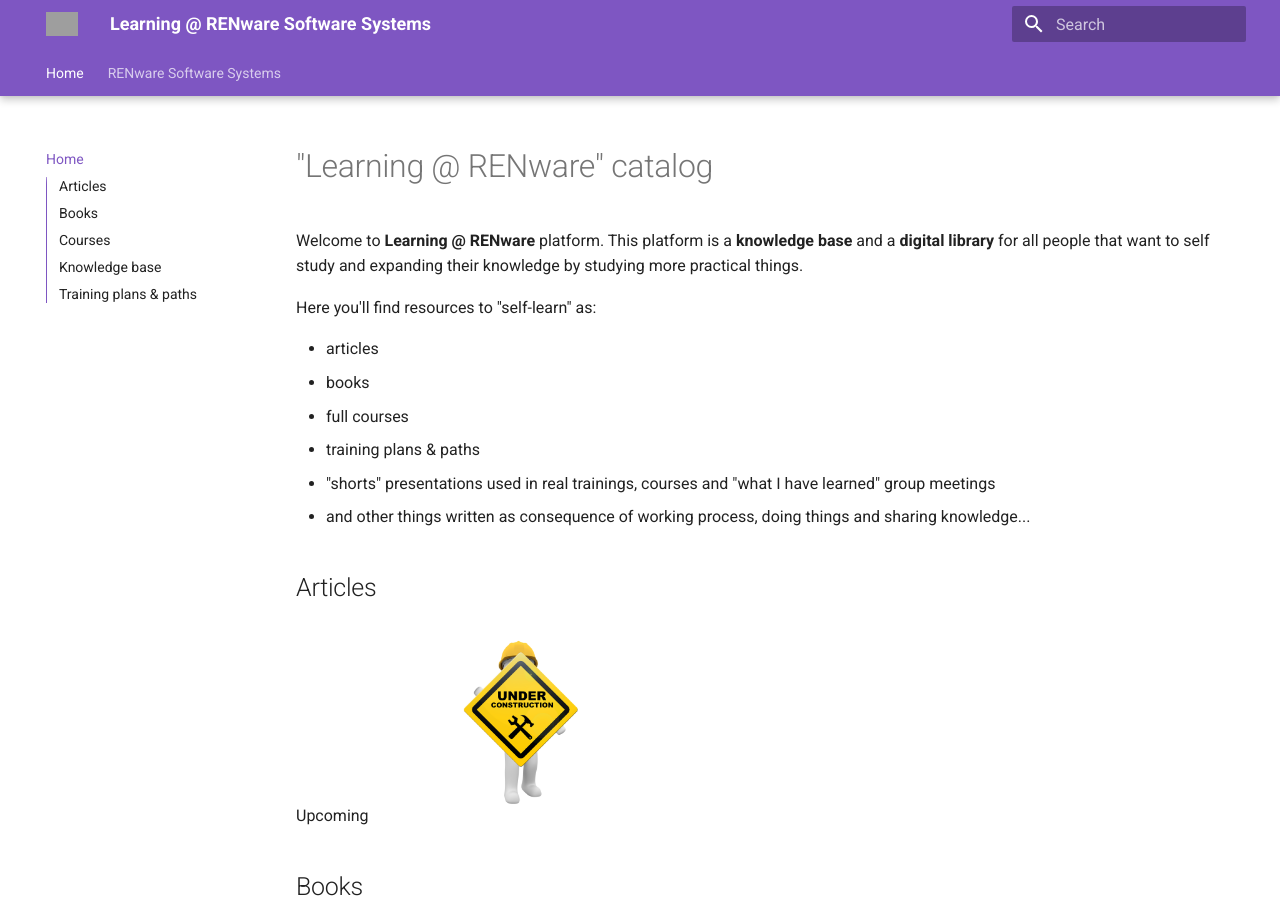
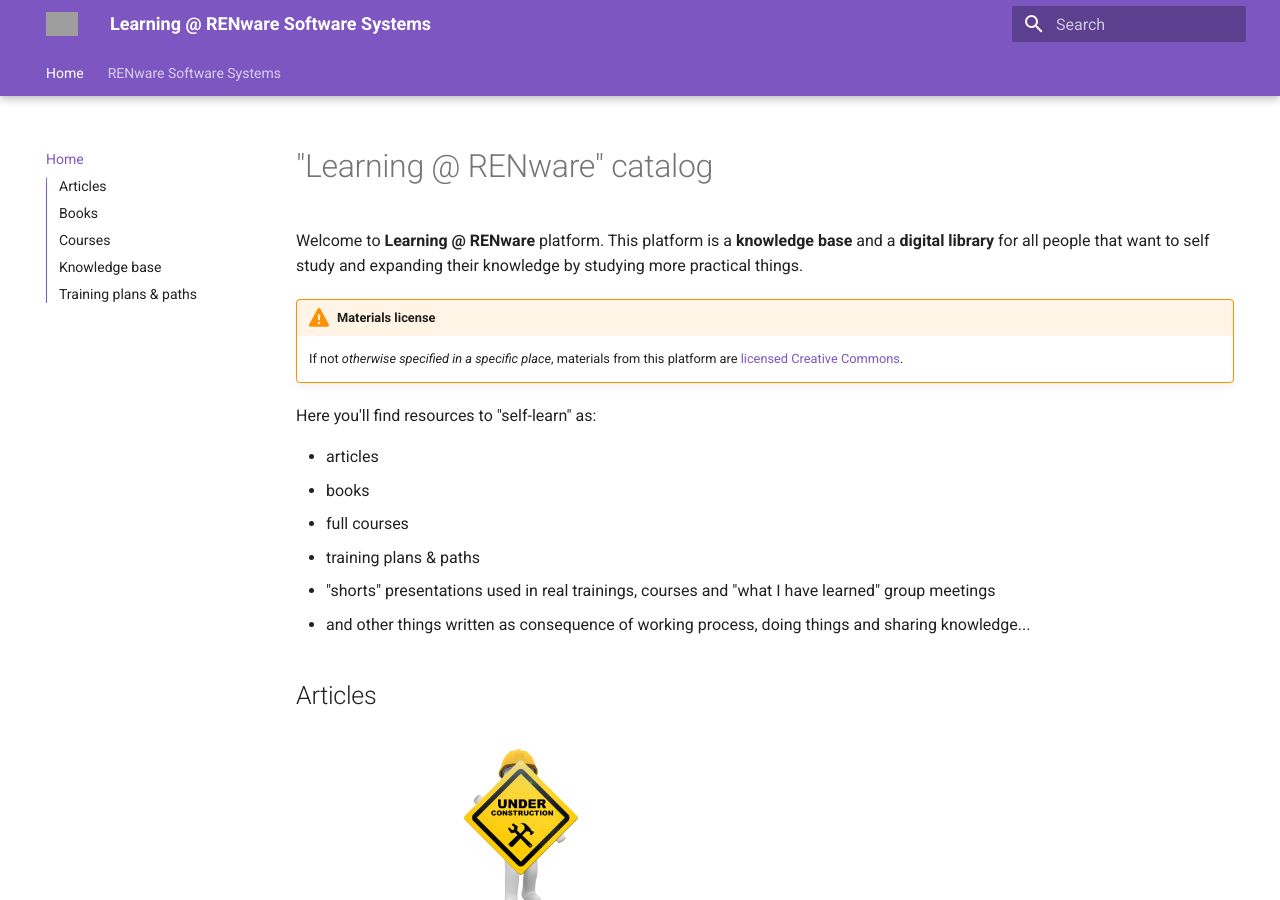
Before and after one commit to petre-renware/ren-tlp, an MkDocs documentation site: the page built from doc_src/index.md, in a window 1280 px wide and 900 px high. Built offline with MkDocs 1.6.1 and Material for MkDocs 9.7.7, drawn with Linux system fonts in a browser that asks for light colours; grey boxes are pictures that could not be loaded.

Commit message:
Update index.md

```diff
--- a/doc_src/index.md
+++ b/doc_src/index.md
@@ -2,6 +2,9 @@
 # "Learning @ RENware" catalog
 
 Welcome to **Learning @ RENware** platform. This platform is a **knowledge base** and a **digital library** for all people that want to self study and expanding their knowledge by studying more practical things.
+
+!!! warning "Materials license"
+    If not *otherwise specified in a specific place*, materials from this platform are [licensed Creative Commons](LICENSE_CCO.md).
 
 
 Here you'll find resources to "self-learn" as:
```
